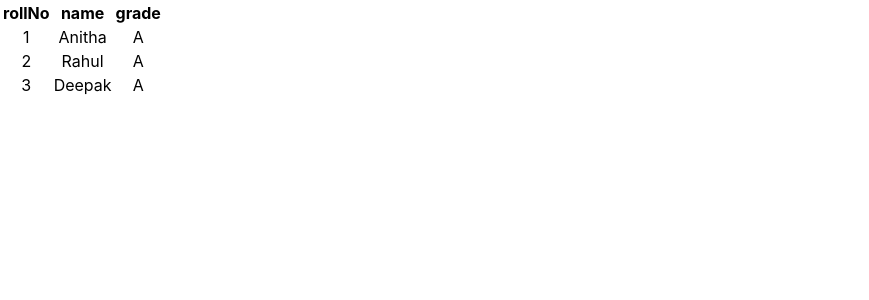
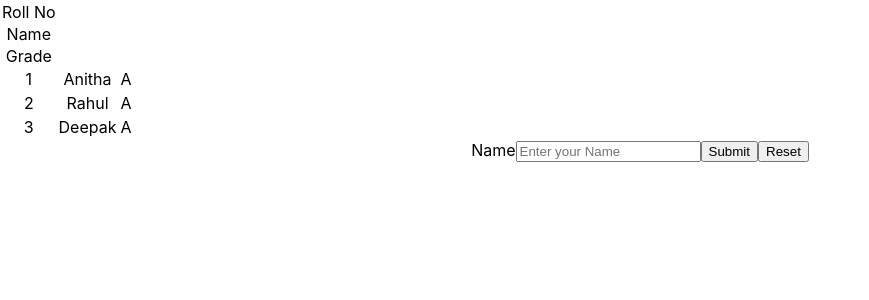
Before and after one commit to gayathrislatrainer23-bot/React-11-1, a React (Create React App) app: page / in a window 1280 px wide. Shown: the top 300 px of the page, without its empty margins (0-869 px from the left). Built offline with nearby package versions, Linux system fonts and the light colour scheme.

Commit message:
day-11 10/11/2025

```diff
--- a/src/App.js
+++ b/src/App.js
@@ -1,6 +1,7 @@
 
 import './App.css';
 import Counter from './components/counter/Counter';
+import Form from './components/Form';
 import Fruit from './components/Fruit';
 import Greetings from './components/Greetings';
 import LogIn from './components/LogIn';
@@ -22,6 +23,7 @@ function App() {
   <StudentList/>
   <Fruit/> */}
   <StudentTable/>
+  <Form/>
     </div>
 
   );
--- /dev/null
+++ b/src/components/Form.jsx
@@ -0,0 +1,21 @@
+import { useState } from "react";
+
+ const Form = ()=>{
+const [name ,setName] = useState('')
+const handleSubmit = (e) =>{
+e.preventDefault()
+// prevent reload page
+alert(`Name:${name}`)
+}
+     return(
+ <>
+ <form onSubmit={handleSubmit}>
+    <label>Name</label>
+    <input type="text" value={name}  placeholder="Enter your Name" onChange={(e)=>{setName(e.target.value)}} />
+    <button  type="submit">Submit</button>
+    <button  type="reset">Reset</button>
+ </form>
+ </>
+     )
+ }
+ export default Form;
--- a/src/components/StudentTable.jsx
+++ b/src/components/StudentTable.jsx
@@ -22,13 +22,11 @@ const students =[
     return(
 <div className="studentTable">
     <table>
-        <thead>
-            <tr>
-                <th>rollNo</th>
-                <th>name</th>
-                <th>grade</th>
-            </tr>
-        </thead>
+      <thead>
+                    <tr>Roll No</tr>
+                    <tr>Name</tr>
+                    <tr>Grade</tr>
+                </thead>
         <tbody>
             {
                 students?.map((student, index)=>(
```
Also changed, not shown: 1 other file (tests, documents, lock files or other folders).
